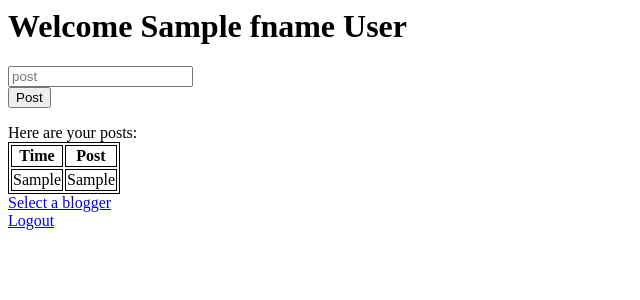
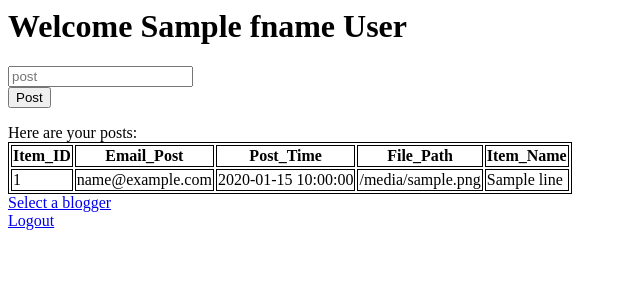
Before and after one commit to md3756/PriCoSha, a Flask app: template templates/home.html in a window 1280 px wide. Shown: the top 300 px of the page, without its empty margins (0-640 px from the left). Run offline with Flask 2, Linux system fonts and the light colour scheme; the template is opened without the code that fills it: most values are stand-ins (such as "Sample title", 1, 10 or a date in 2020).

Commit message:
display public items

```diff
--- a/templates/home.html
+++ b/templates/home.html
@@ -17,13 +17,20 @@
 Here are your posts:
 
 <table>
-	<th>Time</th>
-	<th>Post</th>
+    <th>Item_ID</th>
+	<th>Email_Post</th>
+	<th>Post_Time</th>
+	<th>File_Path</th>
+	<th>Item_Name</th>
 
 {% for line in posts %}
 	<tr>
-		<td>{{line.ts}}</td>
-		<td>{{line.blog_post}}</td>
+		<td>{{line.item_id}}</td>
+		<td>{{line.email_post}}</td>
+		<td>{{line.post_time}}</td>
+		<td>{{line.file_path}}</td>
+		<td>{{line.item_name}}</td>
+
 	</tr>
 {% endfor %}
 </table>
--- a/templates/show_posts.html
+++ b/templates/show_posts.html
@@ -15,10 +15,15 @@ Here are posts by {{fname}}:
 	<th>Time</th>
 	<th>Post</th>
 
+<th scope="col">Player</th>
+<th scope="col">Gloobles</th>
+<th scope="col">Za'taak</th>
 {% for line in posts %}
 	<tr>
+    	<th scope="row">TR-7</th>
 		<td>{{line.ts}}</td>
 		<td>{{line.blog_post}}</td>
+
 	</tr>
 {% endfor %}
 </table>
```
